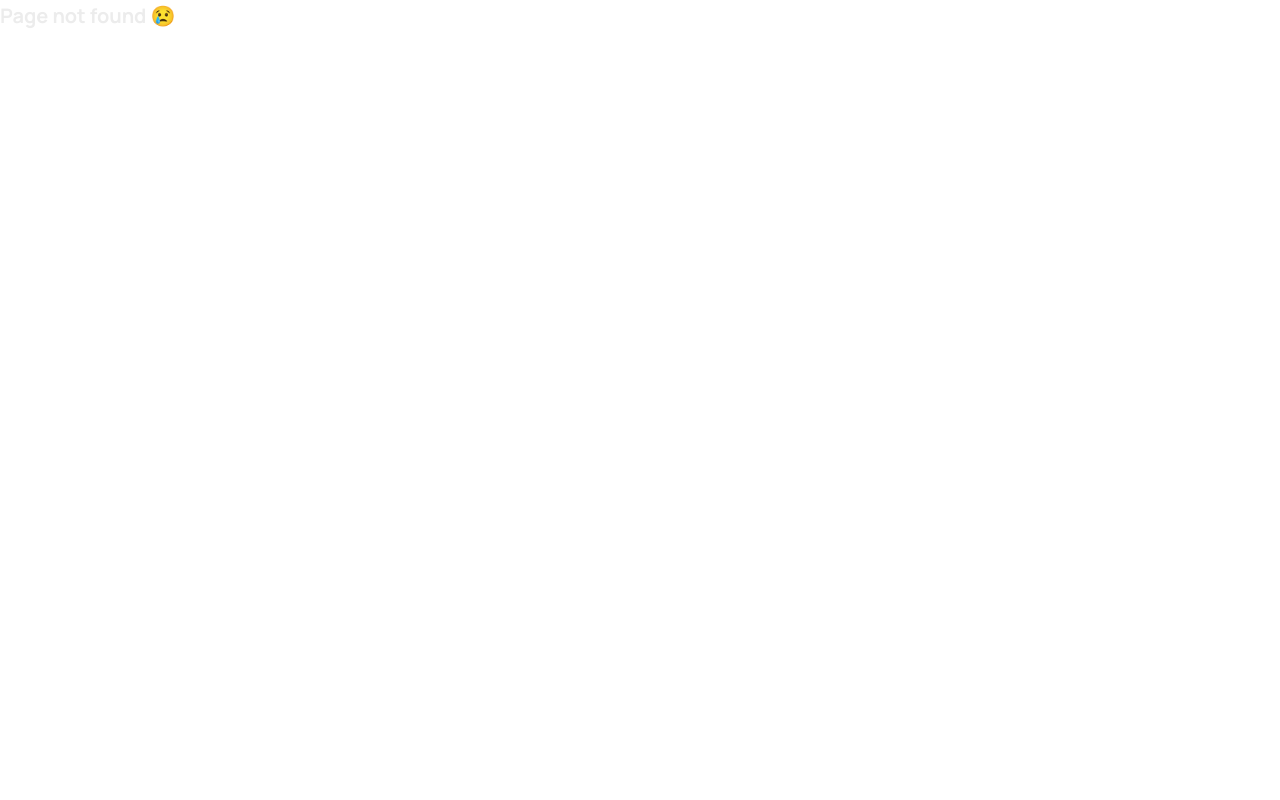
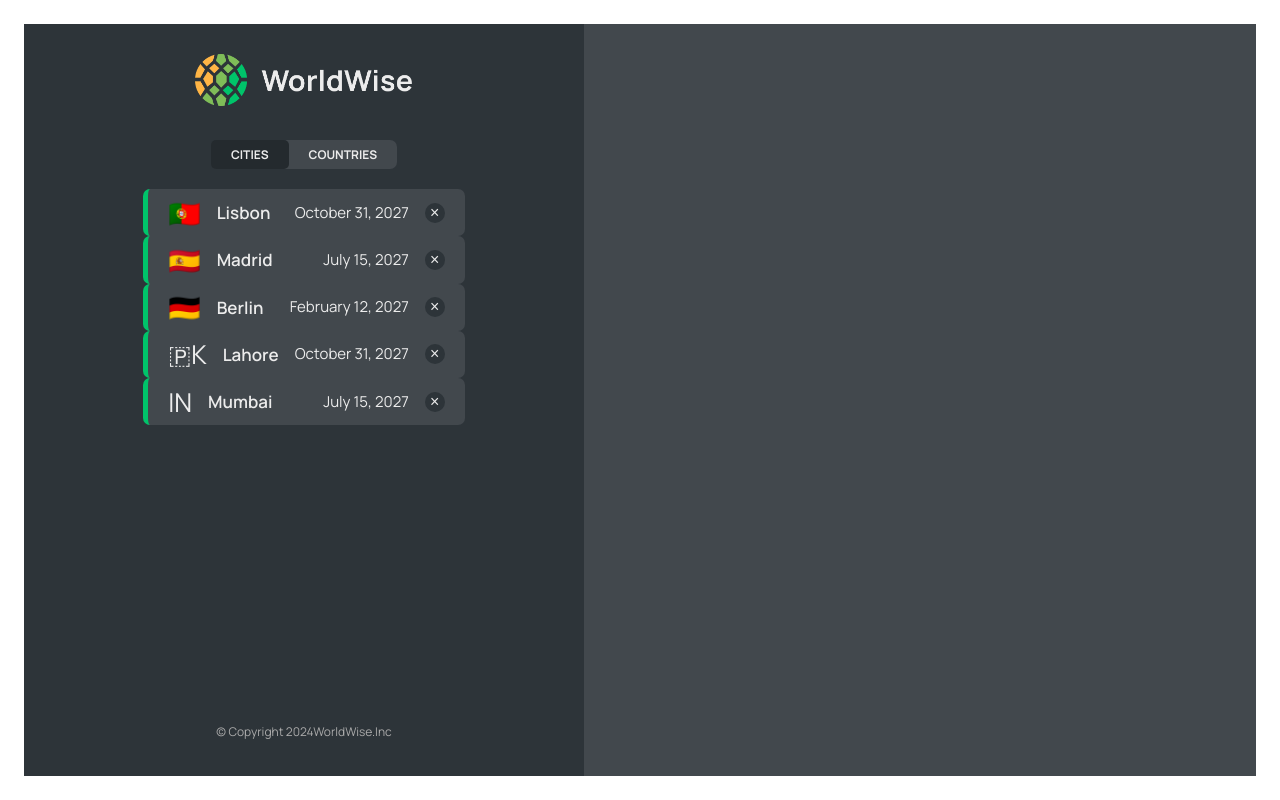
Before and after one commit to 16gsanket/WorldWide, a React (Vite) app: page /pagelayout/cities in a window 1280 px wide. Before the commit this address had no page. Built offline with nearby package versions, Linux system fonts and the light colour scheme; data requests are answered from the project's data file.

Commit message:
added static cities via fake json server

```diff
--- a/data/cities.json
+++ b/data/cities.json
@@ -35,6 +35,30 @@
         "lng": 13.376933665713324
       },
       "id": 98443197
+    },
+    {
+      "cityName": "Lahore",
+      "country": "Pakistan",
+      "emoji": "🇵K",
+      "date": "2027-10-31T15:59:59.138Z",
+      "notes": "My favorite city so far!",
+      "position": {
+        "lat": 38.727881642324164,
+        "lng": -9.140900099907554
+      },
+      "id": 73985
+    },
+    {
+      "cityName": "Mumbai",
+      "country": "India",
+      "emoji": "IN",
+      "date": "2027-07-15T08:22:53.976Z",
+      "notes": "",
+      "position": {
+        "lat": 40.46635901755316,
+        "lng": -3.7133789062500004
+      },
+      "id": 13341
     }
   ]
 }
--- /dev/null
+++ b/data/citiescopy.json
@@ -0,0 +1,3 @@
+{
+    "cities":[]
+}
--- a/package.json
+++ b/package.json
@@ -7,7 +7,8 @@
     "dev": "vite",
     "build": "vite build",
     "lint": "eslint . --ext js,jsx --report-unused-disable-directives --max-warnings 0",
-    "preview": "vite preview"
+    "preview": "vite preview",
+    "server":"json-server --watch data/cities.json --port 8000 "
   },
   "dependencies": {
     "react": "^18.2.0",
--- a/src/App.jsx
+++ b/src/App.jsx
@@ -6,16 +6,47 @@
 import Pagenotfound from "./pages/Pagenotfound";
 import Pagelayout from "./pages/AppLayout";
 import Login from "./pages/Login";
+import CityList from "./components/CityList";
+import { useEffect, useState } from "react";
+
+const BASE_URL = "http://localhost:8000";
 
 function App() {
+  const [cities, setCities] = useState([]);
+  const [IsLoading, setIsLoading] = useState(false);
+
+  useEffect(function () {
+    async function fetchcities() {
+      try {
+        setIsLoading(true);
+        let res = await fetch(`${BASE_URL}/cities`);
+        let data = await res.json();
+
+        setCities((citydata) => (citydata = data));
+        console.log(data);
+      } catch (err) {
+        console.log("error in fetching data");
+      } finally {
+        setIsLoading(false);
+      }
+    }
+
+    fetchcities();
+  }, []);
+
   return (
     <BrowserRouter>
       <Routes>
-        <Route path="/" element={<Homepage />} />
+        <Route index element={<Homepage />} />
         <Route path="product" element={<Product />} />
         <Route path="pricing" element={<Pricing />} />
         <Route path="login" element={<Login />} />
-        <Route path="pagelayout" element={<Pagelayout />} />
+        <Route path="pagelayout" element={<Pagelayout />}>
+          <Route index element={<CityList cities={cities} IsLoading={IsLoading}/>} />
+          <Route path="cities" element={<CityList cities={cities} IsLoading={IsLoading}/>} />
+          <Route path="country" element={<p>Countries</p>} />
+          <Route path="form" element={<p>Form</p>} />
+        </Route>
         <Route path="*" element={<Pagenotfound />} />
 
         <Route />
--- a/src/components/AppNav.jsx
+++ b/src/components/AppNav.jsx
@@ -1,11 +1,19 @@
-import styles from "./AppNav.module.css"
+import styles from "./AppNav.module.css";
+import { NavLink } from "react-router-dom";
 
 function AppNav() {
-    return (
-        <nav className={styles.nav}>
-           <p>i am nav</p>
-        </nav>
-    )
+  return (
+    <nav className={styles.nav}>
+      <ul>
+        <li>
+          <NavLink to="cities">Cities</NavLink>
+        </li>
+        <li>
+          <NavLink to="country">Countries</NavLink>
+        </li>
+      </ul>
+    </nav>
+  );
 }
 
-export default AppNav
+export default AppNav;
--- /dev/null
+++ b/src/components/CityItem.jsx
@@ -0,0 +1,25 @@
+import styles from "./CityItem.module.css";
+
+const formatDate = (date) =>
+  new Intl.DateTimeFormat("en", {
+    day: "numeric",
+    month: "long",
+    year: "numeric",
+
+  }).format(new Date(date));
+
+function CityItem({ city }) {
+  console.log(city);
+  const { cityName, emoji, date } = city;
+
+  return (
+    <li className={styles.cityItem}>
+      <span className={styles.emoji}>{emoji}</span>
+      <h3 className={styles.name}>{cityName}</h3>
+      <time className={styles.date}>{formatDate(date)}</time>
+      <button className={styles.deleteBtn}>&times;</button>
+    </li>
+  );
+}
+
+export default CityItem;
--- /dev/null
+++ b/src/components/CityList.jsx
@@ -0,0 +1,22 @@
+import styles from "./CityList.module.css";
+import Spinner from "./Spinner";
+import CityItem from "./CityItem";
+import Message from "./Message";
+
+function CityList({ cities, IsLoading }) {
+  if (IsLoading) return <Spinner />;
+if(!cities.length) return <Message />
+
+  return (
+    <>
+      {console.log(cities)}
+      <ul className={styles.CityList}>
+        {cities.map((city) => (
+          <CityItem city={city} key={city.cityName + city.country} />
+        ))}
+      </ul>
+    </>
+  );
+}
+
+export default CityList;
--- a/src/components/Sidebar.jsx
+++ b/src/components/Sidebar.jsx
@@ -1,6 +1,7 @@
 import styles from "./Sidebar.module.css";
 import Logo from "./Logo";
 import AppNav from "./AppNav";
+import { Outlet } from "react-router";
 
 function Sidebar() {
   return (
@@ -8,12 +9,12 @@
       <Logo />
       <AppNav />
 
-      <p>List of cities</p>
+      <Outlet />
 
       <footer className={styles.footer}>
         <p className={styles.copyright}>
-            &copy; Copyright {new Date().getFullYear()}
-            WorldWise.Inc
+          &copy; Copyright {new Date().getFullYear()}
+          WorldWise.Inc
         </p>
       </footer>
     </div>
```
Also changed, not shown: src/components/Test.jsx (added, +9 -0 lines), 1 other file (tests, documents, lock files or other folders).
